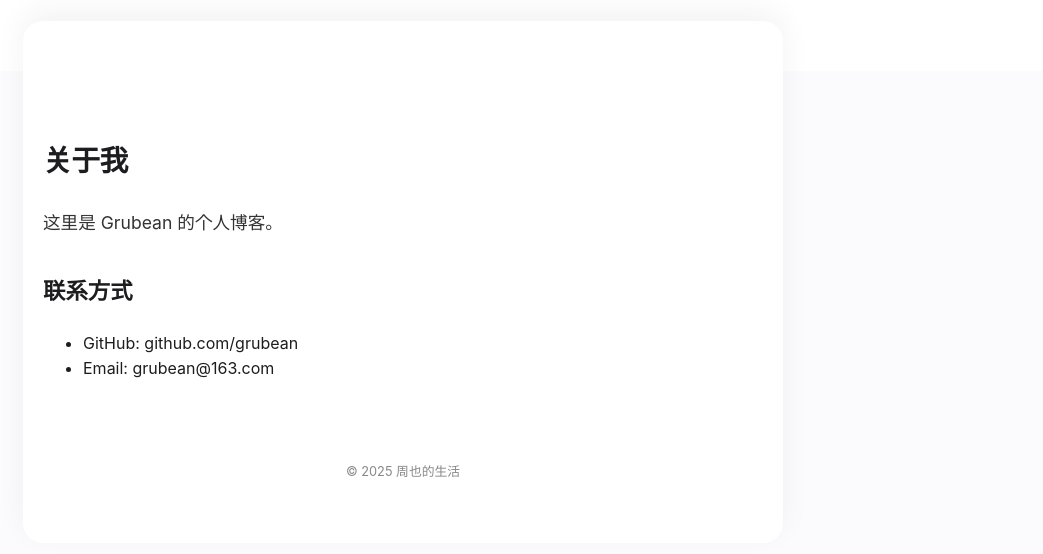
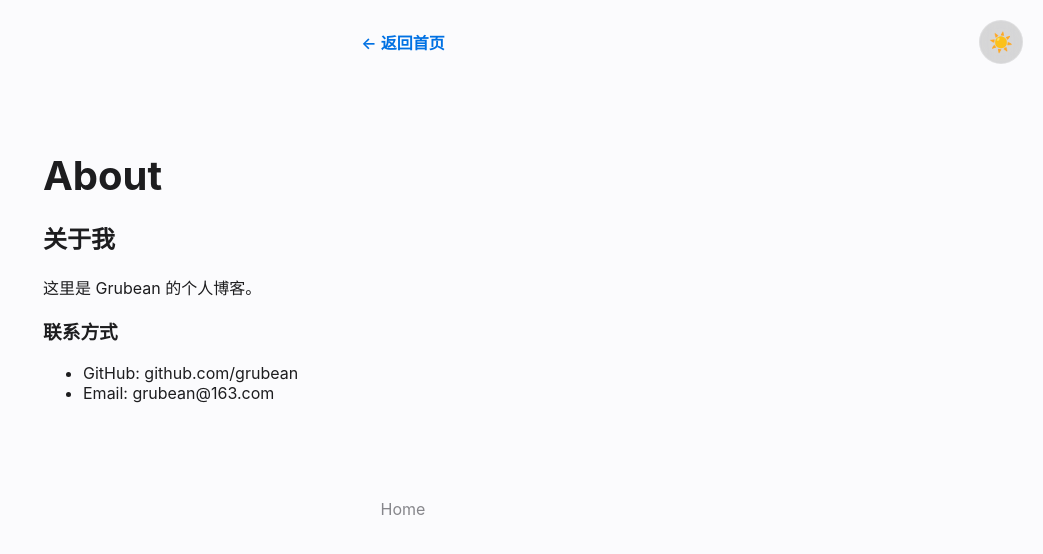
Before and after one commit to grubean/grubean.github.io, a Jekyll site: the page built from about.md, in a window 1280 px wide. Shown: the top 554 px of the page, without its empty margins (237-1280 px from the left). Built offline with Jekyll 4.4.1, drawn with Linux system fonts in a browser that asks for light colours.

Commit message:
苹果风改版

```diff
--- a/_layouts/default.html
+++ b/_layouts/default.html
@@ -1,36 +1,51 @@
 <!DOCTYPE html>
-<html>
-<head>
+<html lang="zh-CN" data-theme="light"> <head>
     <meta charset="utf-8">
-    <meta name="viewport" content="width=device-width, initial-scale=1">
-    <title>{{ page.title }}</title>
+    <meta name="viewport" content="width=device-width, initial-scale=1, viewport-fit=cover">
+    <title>{{ page.title | escape }} - {{ site.title | escape }}</title>
     <link rel="stylesheet" href="/assets/css/style.css">
 </head>
 <body>
 
+    <button id="theme-toggle" class="theme-toggle-btn" aria-label="Toggle Dark Mode">
+        <span>☀️</span>
+    </button>
+
     {% if page.url == "/" %}
-    <header class="hero">
-        <div>
-            <h1>{{ site.title }}</h1>
-            <p>{{ site.description }}</p>
+
+        <div class="hero-fixed-layer">
+            <div class="hero-title">
+                <h1>{{ site.title }}</h1>
+                <p>{{ site.description }}</p>
+            </div>
+            <div class="scroll-hint">向上滑动以解锁</div>
         </div>
-        <div class="scroll-down">↓</div>
-    </header>
+
+        <div class="content-layer-glass">
+            <main class="container">
+                {{ content }}
+            </main>
+            <footer style="text-align: center; margin-top: 80px; color: var(--text-color-secondary); font-size: 0.8rem;">
+               © {{ site.time | date: "%Y" }} Grubean. Designed by Apple Style.
+            </footer>
+        </div>
+
     {% else %}
-    <div style="padding: 20px; text-align: center; background: #fff;">
-        <a href="/" style="font-weight: bold; font-size: 1.2rem;">← Back to Home</a>
-    </div>
+        <div class="page-header">
+             <a href="/" style="font-weight: 600; color: var(--accent-color);">← 返回首页</a>
+        </div>
+        <main class="container markdown-body">
+            <h1 style="font-size: 2.5rem; margin-bottom: 10px;">{{ page.title }}</h1>
+             {% if page.image %}
+            <img src="{{ page.image }}" style="width:100%; height: 300px; object-fit:cover; margin-bottom: 30px; border-radius: 16px;">
+            {% endif %}
+            {{ content }}
+        </main>
+        <footer style="text-align: center; padding: 40px; color: var(--text-color-secondary);">
+            <a href="/">Home</a>
+        </footer>
     {% endif %}
 
-    <main class="container">
-        <div class="markdown-body">
-            {{ content }}
-        </div>
-
-        <footer style="text-align: center; margin-top: 80px; color: #888; font-size: 0.8rem;">
-            &copy; {{ site.time | date: "%Y" }} {{ site.title }}
-        </footer>
-    </main>
-
+    <script src="/assets/js/main.js"></script>
 </body>
 </html>
--- a/assets/css/style.css
+++ b/assets/css/style.css
@@ -1,123 +1,200 @@
-/* 1. 苹果风基础重置 */
+:root {
+    /* --- 苹果风浅色模式变量 --- */
+    --bg-color: #fbfbfd;
+    --text-color-primary: #1d1d1f;
+    --text-color-secondary: #86868b;
+    --card-bg: rgba(255, 255, 255, 0.8); /* 半透明白 */
+    --card-shadow: 0 8px 24px rgba(0, 0, 0, 0.05);
+    --accent-color: #0071e3; /* Apple Blue */
+    --glass-border: 1px solid rgba(255, 255, 255, 0.3);
+    --hero-overlay: rgba(0,0,0,0.2); /* 壁纸上的遮罩层，保证文字清晰 */
+}
+
+[data-theme="dark"] {
+    /* --- 苹果风深色模式变量 --- */
+    --bg-color: #000000; /* 纯黑背景，配合OLED屏幕 */
+    --text-color-primary: #f5f5f7;
+    --text-color-secondary: #a1a1a6;
+    --card-bg: rgba(28, 28, 30, 0.8); /* 半透明深灰 */
+    --card-shadow: 0 8px 24px rgba(0, 0, 0, 0.2);
+    --accent-color: #2997ff;
+    --glass-border: 1px solid rgba(255, 255, 255, 0.1);
+    --hero-overlay: rgba(0,0,0,0.6); /* 深色模式加深遮罩 */
+}
+
+/* 全局重置 */
 body {
     margin: 0;
     padding: 0;
-    font-family: -apple-system, BlinkMacSystemFont, "SF Pro Text", "Helvetica Neue", sans-serif; /* 苹果系统字体 */
-    color: #1d1d1f; /* 苹果官网常用的深灰，不是纯黑 */
-    background-color: #fbfbfd; /* 极浅的灰白背景 */
-    line-height: 1.6;
-    -webkit-font-smoothing: antialiased; /*字体抗锯齿*/
+    font-family: -apple-system, BlinkMacSystemFont, "SF Pro Text", "Helvetica Neue", sans-serif;
+    background-color: var(--bg-color); /* 兜底背景色 */
+    color: var(--text-color-primary);
+    transition: background-color 0.3s, color 0.3s;
+    overflow-x: hidden;
 }
 
-a { text-decoration: none; color: inherit; transition: opacity 0.2s; }
-a:hover { opacity: 0.7; }
+a { text-decoration: none; color: inherit; }
+
+/* --- 1. 底层：Bing 壁纸 (Hero Layer) --- */
+.hero-fixed-layer {
+    position: fixed;
+    top: 0;
+    left: 0;
+    width: 100%;
+    height: 100vh;
+    /* 使用第三方代理获取 Bing 每日高清壁纸 (如果失效请告诉我更换) */
+    background-image: url('https://bing.biturl.top/?resolution=1920&format=image');
+    background-size: cover;
+    background-position: center;
+    z-index: -1; /* 放在最底层 */
+    display: flex;
+    justify-content: center;
+    align-items: center;
+    flex-direction: column;
+}
+
+/* 壁纸上的遮罩，用于让文字和深色模式更清晰 */
+.hero-fixed-layer::after {
+    content: '';
+    position: absolute;
+    top: 0; left: 0; right: 0; bottom: 0;
+    background: var(--hero-overlay);
+    transition: background 0.3s;
+}
+
+.hero-title {
+    z-index: 1;
+    color: white;
+    text-align: center;
+    text-shadow: 0 4px 10px rgba(0,0,0,0.3);
+}
+.hero-title h1 { font-size: 3.5rem; margin: 0; font-weight: 700; letter-spacing: -1px;}
+.hero-title p { font-size: 1.2rem; font-weight: 300; opacity: 0.9; }
+
+/* 向上滑动的提示动画 */
+.scroll-hint {
+    position: absolute;
+    bottom: 120px; /* 提高位置，留出空间给即将上滑的内容 */
+    z-index: 1;
+    color: rgba(255,255,255,0.7);
+    animation: floatUp 2s infinite;
+    font-size: 0.9rem;
+    text-transform: uppercase;
+    letter-spacing: 2px;
+}
+@keyframes floatUp {
+    0%, 100% { transform: translateY(0); opacity: 0.7; }
+    50% { transform: translateY(-10px); opacity: 1; }
+}
 
 
-/* 2. 全屏首屏 (Hero Section) */
-.hero {
-    height: 100vh; /* 占满全屏高度 */
-    width: 100%;
-    background-image: url('https://uapis.cn/static/uploads/9b354213bd_FcbaHiLQ1wja.webp'); /* 默认壁纸，随后你可以换 */
-    background-size: cover;
-    background-position: center;
+/* --- 2. 上层：磨砂玻璃内容层 (Content Layer) --- */
+.content-layer-glass {
+    /* 核心：初始状态在屏幕下方，视觉上“解锁” */
+    margin-top: 85vh;
+    min-height: 100vh;
+    background: var(--card-bg); /* 使用半透明背景变量 */
+    backdrop-filter: blur(20px) saturate(180%); /* 核心：苹果风磨砂玻璃效果 */
+    -webkit-backdrop-filter: blur(20px) saturate(180%);
+    border-radius: 30px 30px 0 0; /* 顶部大圆角 */
+    box-shadow: 0 -10px 40px rgba(0,0,0,0.1);
+    padding: 60px 20px;
+    position: relative;
+    z-index: 10;
+    border-top: var(--glass-border);
+    transition: background 0.3s, border 0.3s;
+}
+
+.container {
+    max-width: 800px;
+    margin: 0 auto;
+}
+
+/* --- 3. 暗黑模式切换按钮 (Dark Mode Toggle) --- */
+.theme-toggle-btn {
+    position: fixed;
+    top: 20px;
+    right: 20px;
+    z-index: 100;
+    background: rgba(128, 128, 128, 0.3);
+    backdrop-filter: blur(10px);
+    -webkit-backdrop-filter: blur(10px);
+    border: 1px solid rgba(255, 255, 255, 0.2);
+    color: white;
+    width: 44px;
+    height: 44px;
+    border-radius: 50%;
     display: flex;
-    flex-direction: column;
+    align-items: center;
     justify-content: center;
-    align-items: center;
-    color: white;
-    text-align: center;
+    cursor: pointer;
+    font-size: 1.2rem;
+    transition: all 0.3s ease;
+}
+.theme-toggle-btn:hover { background: rgba(128, 128, 128, 0.5); }
+
+
+/* --- 4. 卡片式文章列表 (Card Grid) --- */
+.post-grid {
+    display: grid;
+    grid-template-columns: repeat(auto-fill, minmax(300px, 1fr)); /* 响应式网格 */
+    gap: 30px;
+    padding: 20px 0;
+}
+
+.post-card {
+    background: var(--bg-color); /* 卡片自身不透明，突出于磨砂背景 */
+    border-radius: 18px;
+    overflow: hidden;
+    box-shadow: var(--card-shadow);
+    transition: transform 0.3s cubic-bezier(0.34, 1.56, 0.64, 1), box-shadow 0.3s;
+    border: var(--glass-border);
+}
+
+.post-card:hover {
+    transform: translateY(-8px) scale(1.02); /* 悬浮时更有弹性的上浮效果 */
+    box-shadow: 0 15px 30px rgba(0,0,0,0.15);
+}
+
+.post-card-image-container {
+    height: 200px;
+    overflow: hidden;
+    background: #eee;
     position: relative;
 }
 
-.hero h1 {
-    font-size: 4rem;
+.post-card-image {
+    width: 100%;
+    height: 100%;
+    object-fit: cover;
+    transition: transform 0.5s ease;
+}
+.post-card:hover .post-card-image {
+    transform: scale(1.05); /* 图片轻微放大 */
+}
+
+.post-card-content {
+    padding: 24px;
+}
+
+.post-card-meta {
+    font-size: 0.8rem;
+    color: var(--text-color-secondary);
+    text-transform: uppercase;
+    letter-spacing: 1px;
+    margin-bottom: 10px;
+    display: block;
+}
+
+.post-card-title {
+    font-size: 1.3rem;
     font-weight: 700;
     margin: 0;
-    text-shadow: 0 10px 30px rgba(0,0,0,0.3); /* 高级阴影 */
-    letter-spacing: -1px;
+    line-height: 1.3;
+    color: var(--text-color-primary);
 }
 
-.hero p {
-    font-size: 1.5rem;
-    font-weight: 300;
-    opacity: 0.9;
-    margin-top: 10px;
-}
-
-/* 向下滚动的提示箭头 */
-.scroll-down {
-    position: absolute;
-    bottom: 40px;
-    animation: bounce 2s infinite;
-    font-size: 24px;
-    opacity: 0.8;
-}
-
-@keyframes bounce {
-    0%, 20%, 50%, 80%, 100% {transform: translateY(0);}
-    40% {transform: translateY(-10px);}
-    60% {transform: translateY(-5px);}
-}
-
-/* 3. 内容容器 */
-.container {
-    max-width: 720px; /* 类似 Medium 的最佳阅读宽度 */
-    margin: 0 auto;
-    padding: 60px 20px;
-    background: #fff;
-    margin-top: -50px; /*稍微盖住一点图片 */
-    border-radius: 20px;
-    box-shadow: 0 -10px 30px rgba(0,0,0,0.05);
-    position: relative;
-    z-index: 10;
-}
-
-/* 4. 文章列表样式 */
-.post-item {
-    padding: 40px 0;
-    border-bottom: 1px solid #eee;
-}
-.post-item:last-child { border-bottom: none; }
-
-.post-meta {
-    font-size: 0.85rem;
-    color: #86868b;
-    margin-bottom: 8px;
-    display: block;
-    text-transform: uppercase;
-    letter-spacing: 1px;
-}
-
-.post-title {
-    font-size: 1.8rem;
-    font-weight: 600;
-    margin: 0 0 15px 0;
-    line-height: 1.2;
-}
-
-.post-preview-img {
-    width: 100%;
-    height: 200px;
-    object-fit: cover;
-    border-radius: 12px;
-    margin-top: 15px;
-    box-shadow: 0 4px 12px rgba(0,0,0,0.08);
-}
-
-.post-excerpt {
-    color: #424245;
-    margin-top: 10px;
-}
-
-/* 5. Markdown 正文排版优化 */
-.markdown-body h2 { font-size: 1.8rem; margin-top: 2em; margin-bottom: 0.8em; letter-spacing: -0.5px;}
-.markdown-body h3 { font-size: 1.4rem; margin-top: 1.5em; }
-.markdown-body p { margin-bottom: 1.5em; font-size: 1.1rem; line-height: 1.8; color: #333;}
-.markdown-body img { max-width: 100%; border-radius: 8px; margin: 20px 0; }
-.markdown-body blockquote {
-    border-left: 4px solid #007aff; /* 苹果蓝 */
-    margin: 0;
-    padding-left: 20px;
-    color: #666;
-    font-style: italic;
-}
+/* 文章页面的简单适配 */
+.page-header { padding: 30px; text-align: center; background: var(--bg-color);}
+.markdown-body { padding: 40px 20px; max-width: 720px; margin: 0 auto; }
+.markdown-body img { border-radius: 12px; max-width: 100%; box-shadow: var(--card-shadow);}
--- /dev/null
+++ b/assets/js/main.js
@@ -0,0 +1,31 @@
+// 等待页面加载完成
+document.addEventListener('DOMContentLoaded', () => {
+    const toggleBtn = document.getElementById('theme-toggle');
+    const htmlElement = document.documentElement;
+    const icon = toggleBtn.querySelector('span');
+
+    // 检查本地存储中是否有用户之前保存的主题设置
+    const currentTheme = localStorage.getItem('theme') || 'light';
+    htmlElement.setAttribute('data-theme', currentTheme);
+    updateIcon(currentTheme);
+
+    // 点击按钮切换主题
+    toggleBtn.addEventListener('click', () => {
+        let theme = htmlElement.getAttribute('data-theme');
+        // 如果是浅色就切深色，反之亦然
+        let newTheme = theme === 'light' ? 'dark' : 'light';
+
+        htmlElement.setAttribute('data-theme', newTheme);
+        localStorage.setItem('theme', newTheme); // 保存设置到本地
+        updateIcon(newTheme);
+    });
+
+    // 更新按钮图标
+    function updateIcon(theme) {
+        if (theme === 'dark') {
+            icon.textContent = '🌙'; // 月亮图标
+        } else {
+            icon.textContent = '☀️'; // 太阳图标
+        }
+    }
+});
```
Also changed, not shown: _posts/2025-12-19-hello-world.md (+3 -1 lines), index.md (+19 -7 lines).
